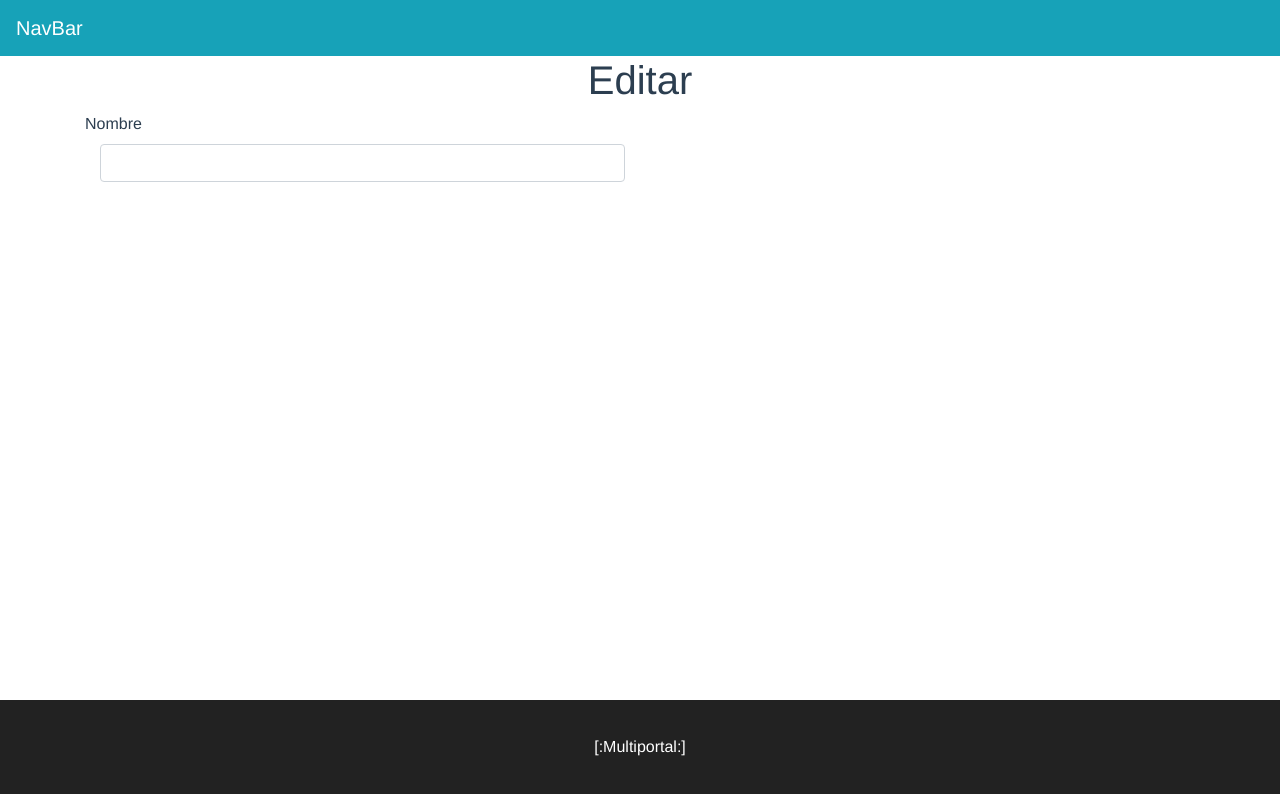
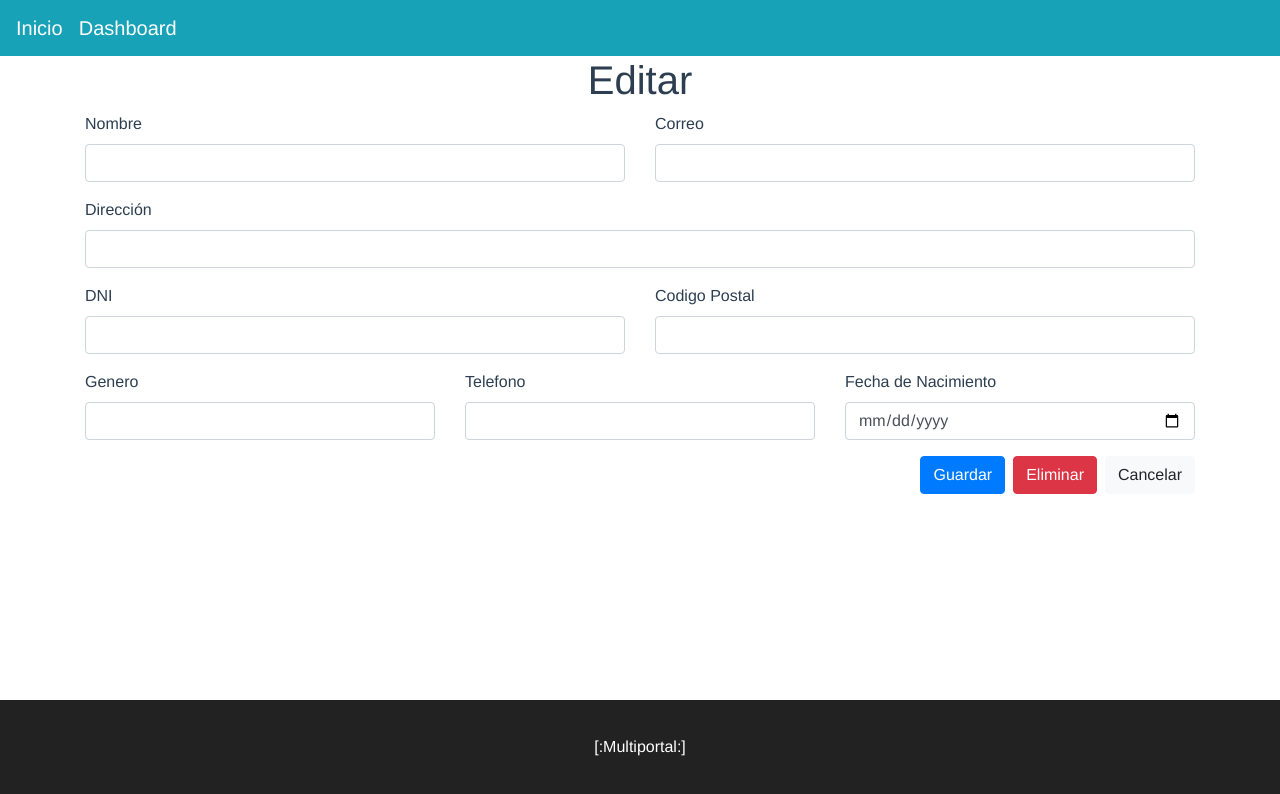
Before and after one commit to memojl/sistemaapi, a Vue app: page /editar/1 in a window 1280 px wide. Shown: the top 794 px of the page. Built offline with nearby package versions, Linux system fonts and the light colour scheme; no server answers; sample sign-in values are in the browser's storage.

Commit message:
update editar 02032021

```diff
--- a/src/components/Header.vue
+++ b/src/components/Header.vue
@@ -1,8 +1,8 @@
 <template>
 <div>
   <b-navbar toggleable="lg" type="dark" variant="info">
-    <b-navbar-brand href="#">NavBar</b-navbar-brand>
-
+    <b-navbar-brand href="/">Inicio</b-navbar-brand>
+    <b-navbar-brand href="/dashboard">Dashboard</b-navbar-brand>
   </b-navbar>
 </div>
 </template>
--- a/src/views/Dashboard.vue
+++ b/src/views/Dashboard.vue
@@ -12,6 +12,7 @@
       <th scope="col">DNI</th>
       <th scope="col">TELEFONO</th>
       <th scope="col">EMAIL</th>
+      <th scope="col">ELIMINAR</th>
     </tr>
   </thead>
   <tbody>
@@ -21,8 +22,8 @@
       <td>{{paciente.DNI}}</td>
       <td>{{paciente.Telefono}}</td>
       <td>{{paciente.Correo}}</td>
+      <td><button class="btn btn-danger">X</button></td>
     </tr>
-
   </tbody>
 </table>
 </div>
@@ -54,6 +55,10 @@ export default {
     }
   },
   mounted: function(){
+    const token = localStorage.getItem('token');
+    if(token==null){
+      this.$router.push('/');
+    }
     let url = 'http://localhost/MisSitios/apirest/pacientes?page='+this.pagina;
     axios.get(url).then(data =>{
       this.Lista = data.data;
@@ -62,4 +67,7 @@ export default {
 }
 </script>
 <style>
+tr{
+  cursor: pointer;
+}
 </style>
--- a/src/views/Editar.vue
+++ b/src/views/Editar.vue
@@ -3,13 +3,64 @@
         <Header/>
         <h1>Editar</h1>
         <div class="container">
-            <form action="" class="form-horizontal">
-                <div class="form-group left">
-                    <label for="" calss="control-label col-sm-2">Nombre</label>
-                    <div class="col-sm-6">
-                        <input type="text" class="form-control" name="Nombre" id="Nombre" v-model="form.Nombre">
+            <form action="" class="">
+            <div class="row">
+                <div class="col-sm-6">
+                    <div class="form-group text-left">
+                        <label for="" class="control-label">Nombre</label>
+                        <input type="text" class="form-control" name="nombre" id="nombre" v-model="form.nombre">
                     </div>
                 </div>
+                <div class="col-sm-6">
+                    <div class="form-group text-left">
+                        <label for="" class="control-label">Correo</label>
+                        <input type="email" class="form-control" name="correo" id="correo" v-model="form.correo">
+                    </div>
+                </div>
+                <div class="col-sm-12">
+                    <div class="form-group text-left">
+                        <label for="" class="control-label">Dirección</label>
+                        <input type="text" class="form-control" name="direccion" id="direccion" v-model="form.direccion">
+                    </div>
+                </div>
+                <div class="col-sm-6">
+                    <div class="form-group text-left">
+                        <label for="" class="control-label">DNI</label>
+                        <input type="text" class="form-control" name="dni" id="dni" v-model="form.dni">
+                    </div>
+                </div>
+                <div class="col-sm-6">
+                    <div class="form-group text-left">
+                        <label for="" class="control-label">Codigo Postal</label>
+                        <input type="text" class="form-control" name="codigoPostal" id="codigoPostal" v-model="form.codigoPostal">
+                    </div>
+                </div>
+                <div class="col-sm-4">
+                    <div class="form-group text-left">
+                        <label for="" class="control-label">Genero</label>
+                        <input type="text" class="form-control" name="genero" id="genero" v-model="form.genero">
+                    </div>
+                </div>
+                <div class="col-sm-4">
+                    <div class="form-group text-left">
+                        <label for="" class="control-label">Telefono</label>
+                        <input type="tel" class="form-control" name="telefono" id="telefono" v-model="form.telefono">
+                    </div>
+                </div>
+                <div class="col-sm-4">
+                    <div class="form-group text-left">
+                        <label for="" class="control-label">Fecha de Nacimiento</label>
+                        <input type="date" class="form-control" name="fechaNacimiento" id="fechaNacimiento" v-model="form.fechaNacimiento">
+                    </div>
+                </div>
+                <div class="col-sm-12">
+                    <div class="form-group text-right">
+                        <button type="button" class="btn btn-primary" v-on:click="editar()">Guardar</button>
+                        <button type="button" class="btn btn-danger" v-on:click="eliminar()">Eliminar</button>
+                        <button type="button" class="btn btn-light" v-on:click="cancelar()">Cancelar</button>
+                    </div>
+                </div>
+            </div>
             </form>
         </div>
         <Footer/>
@@ -29,41 +80,79 @@ export default {
   },
   data:function(){
       return{
-          pacienteId: null,
+          //pacienteId: null,
           form:{
-              "PacienteId":"",
-              "DNI":"",
-              "Nombre":"",
-              "Direccion":"",
-              "CodigoPostal":"",
-              "Telefono":"",
-              "Genero":"",
-              "FechaNacimiento":"",
-              "Correo":""
+            "pacienteId": "",
+            "nombre": "",
+            "dni": "",
+            "correo": "",
+            "direccion": "",
+            "codigoPostal": "",
+            "genero": "",
+            "telefono": "",
+            "fechaNacimiento": "",
+            "token": ""
           }
+      }
+  },
+  methods: {
+      editar(){
+        let url = 'http://localhost/MisSitios/apirest/pacientes';
+        axios.put(url,this.form).then(data =>{
+            const  {statusText} = data;
+            console.log(statusText);
+            //if(statusText=='OK'){this.$router.push('/dashboard/');}
+        });
+      },
+      cancelar(){
+          this.$router.push('/dashboard/');
+      },
+      eliminar(){
+          let url = 'http://localhost/MisSitios/apirest/pacientes';
+          var enviar = {
+              "pacienteId": this.form.pacienteId,
+              "token": this.form.token
+          };
+          console.log(enviar);
+          axios.delete(url,{ "headers": enviar}).then(data=>{
+              console.log(data);
+          });
       }
   },
   mounted:function(){
       let pacienteId = this.$route.params.id;
       let url = 'http://localhost/MisSitios/apirest/pacientes?id='+pacienteId;
+      this.form.pacienteId = pacienteId;
+      const token = localStorage.getItem('token');
+      if(token==null){
+        this.$router.push('/');
+      }else{
+        this.form.token = token;
+      }
       axios.get(url).then(data =>{
-        //console.log(data);
-        //this.pacienteId = data.data;
-        this.form.Nombre = data.data[0].Nombre;
-        this.form.DNI = data.data[0].DNI;
-        this.form.Correo = data.data[0].Correo;
-        this.form.CodigoPostal = data.data[0].CodigoPostal;
-        this.form.Genero = data.data[0].Genero;
-        this.form.Telefono = data.data[0].Telefono;
-        this.form.FechaNacimiento = data.data[0].FechaNacimiento;
-        this.form.token = localStorage.getItem('token');
+
+        this.form.nombre = data.data[0].Nombre;
+        this.form.dni = data.data[0].DNI;
+        this.form.correo = data.data[0].Correo;
+        this.form.direccion = data.data[0].Direccion;
+        this.form.codigoPostal = data.data[0].CodigoPostal;
+        this.form.genero = data.data[0].Genero;
+        this.form.telefono = data.data[0].Telefono;
+        this.form.fechaNacimiento = data.data[0].FechaNacimiento;
+
         console.log(this.form);
       });
   }
 }
 </script>
+
+
 <style>
-.left, label{
-    text-align: left;
+.Editar{
+    padding-bottom: 100px;
+}
+.btn{
+    margin-left: 8px;
+    /*margin-right: 8px;*/
 }
 </style>
```
